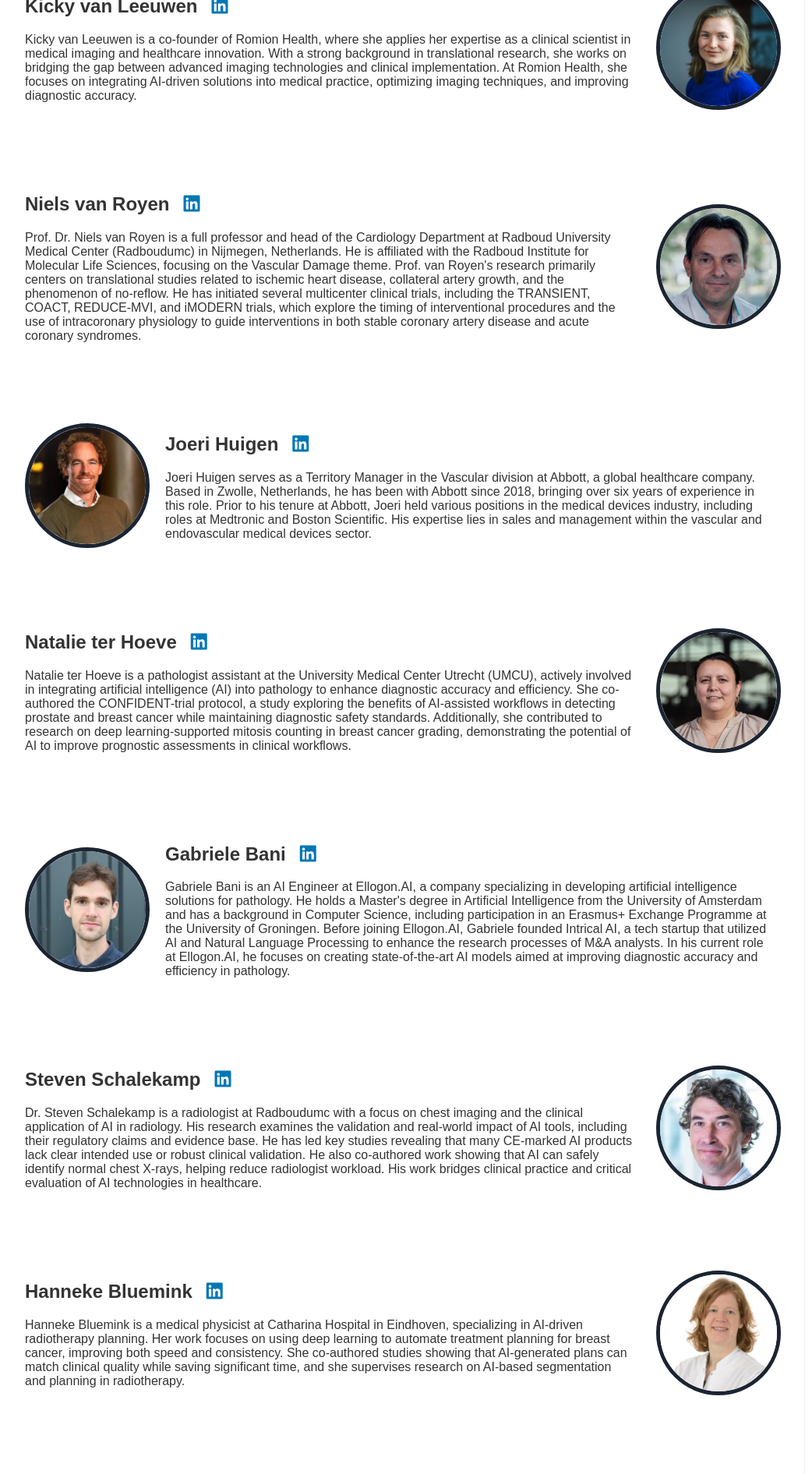
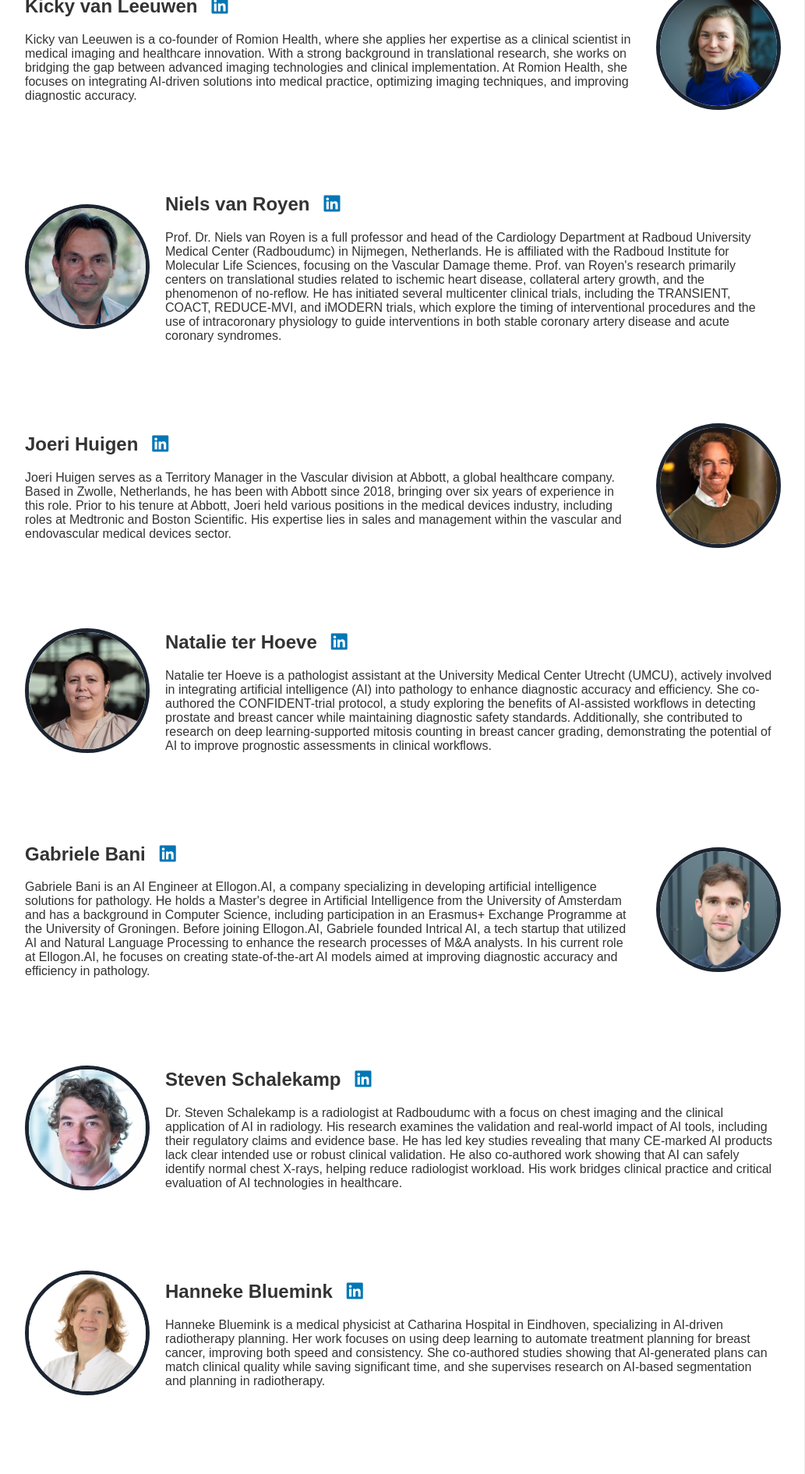
Before and after one commit to marliebesouw/marliebesouw.github.io, a Jekyll site: the page built from speakers.md, in a window 1280 px wide. Shown: the part 687-2578 px from the top of the page at 78% size, without its empty margins (128-1161 px from the left). Built offline with Jekyll 4.4.1, drawn with Linux system fonts in a browser that asks for light colours.

Commit message:
changed order alterations

```diff
--- a/speakers.md
+++ b/speakers.md
@@ -40,7 +40,7 @@ title: Speakers
     </div>
 </div> -->
 
-<div class="speaker right" id = "Niels van Royen">
+<div class="speaker left" id = "Niels van Royen">
     <img src="{{ site.url }}/assets/img/Niels_van_Royen.jpg" alt="Niels van Royen">
     <div class="speaker-info">
         <h2>Niels van Royen
@@ -52,7 +52,7 @@ title: Speakers
     </div>
 </div>
 
-<div class="speaker left" id = "Joeri Huigen">
+<div class="speaker right" id = "Joeri Huigen">
     <img src="{{ site.url }}/assets/img/Joeri_Huigen.jpg" alt="Joeri Huigen">
     <div class="speaker-info">
         <h2>Joeri Huigen
@@ -64,7 +64,7 @@ title: Speakers
 </div>
 
 
-<div class="speaker right" id = "Natalie ter Hoeve">
+<div class="speaker left" id = "Natalie ter Hoeve">
     <img src="{{ site.url }}/assets/img/Natalie_ter_Hoeve.jpg" alt="Natalie ter Hoeve">
     <div class="speaker-info">
         <h2>Natalie ter Hoeve
@@ -75,7 +75,7 @@ title: Speakers
     </div>
 </div>
 
-<div class="speaker left" id = "Gabriele Bani">
+<div class="speaker right" id = "Gabriele Bani">
     <img src="{{ site.url }}/assets/img/Gabriele_Bani.jpg" alt="Gabriele Bani">
     <div class="speaker-info">
         <h2>Gabriele Bani
@@ -86,7 +86,7 @@ title: Speakers
     </div>
 </div>
 
-<div class="speaker right" id = "Steven Schalekamp">
+<div class="speaker left" id = "Steven Schalekamp">
     <img src="{{ site.url }}/assets/img/Steven_Schalekamp.jpg" alt="Steven Schalekamp">
     <div class="speaker-info">
         <h2>Steven Schalekamp
@@ -108,7 +108,7 @@ title: Speakers
     </div>
 </div> -->
 
-<div class="speaker right" id = "Hanneke Bluemink">
+<div class="speaker left" id = "Hanneke Bluemink">
     <img src="{{ site.url }}/assets/img/Hanneke_Bluemink.jpg" alt="Hanneke Bluemink">
     <div class="speaker-info">
         <h2>Hanneke Bluemink
@@ -119,7 +119,7 @@ title: Speakers
     </div>
 </div>
 
-<div class="speaker left" id = "Dennie Fransen">
+<div class="speaker right" id = "Dennie Fransen">
     <img src="{{ site.url }}/assets/img/Dennie_Fransen.jpg" alt="Dennie Fransen">
     <div class="speaker-info">
         <h2>Dennie Fransen
@@ -130,7 +130,7 @@ title: Speakers
     </div>
 </div>
 
-<div class="speaker right" id = "bram-van-ginneken">
+<div class="speaker left" id = "bram-van-ginneken">
     <img src="{{ site.url }}/assets/img/Bram_van_Ginneken.jpg" alt="Bram van Ginneken">
     <div class="speaker-info">
        <h2>Bram van Ginneken
@@ -141,7 +141,7 @@ title: Speakers
     </div>
 </div>
 
-<div class="speaker left" id = "robert-breas">
+<div class="speaker right" id = "robert-breas">
     <img src="{{ site.url }}/assets/img/Robert_Breas.jpg" alt="Robert Breas">
     <div class="speaker-info">
         <h2>Robert Breas
```
